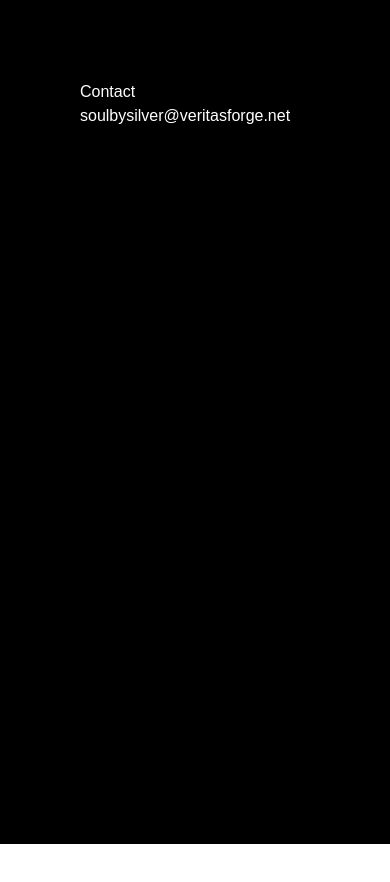
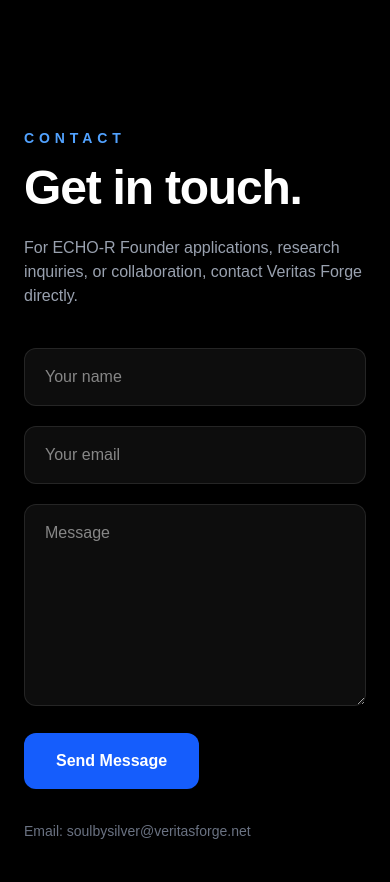
Before and after one commit to soulbysilve-commits/echo-r, a Next.js app: page /Contact in a window 390 px wide. Shown: the top 882 px of the page. Before the commit the page ends 844 px from the top, so only its background shows below. Built offline with nearby package versions, Linux system fonts and the light colour scheme.

Commit message:
Fix mobile header and add contact form

```diff
--- a/app/Contact/page.tsx
+++ b/app/Contact/page.tsx
@@ -1,8 +1,58 @@
 export default function Contact() {
     return (
-        <main className="min-h-screen bg-black text-white p-20">
-            <h1>Contact</h1>
-            <p>soulbysilver@veritasforge.net</p>
+        <main className="min-h-screen bg-black px-6 py-32 text-white">
+            <section className="mx-auto max-w-3xl">
+                <p className="mb-4 text-sm font-bold uppercase tracking-[0.35em] text-blue-400">
+                    CONTACT
+                </p>
+
+                <h1 className="text-5xl font-black tracking-tight md:text-7xl">
+                    Get in touch.
+                </h1>
+
+                <p className="mt-6 text-gray-400">
+                    For ECHO-R Founder applications, research inquiries, or collaboration,
+                    contact Veritas Forge directly.
+                </p>
+
+                <form
+                    action="mailto:soulbysilver@veritasforge.net"
+                    method="post"
+                    encType="text/plain"
+                    className="mt-10 space-y-5"
+                >
+                    <input
+                        name="name"
+                        placeholder="Your name"
+                        className="w-full rounded-xl border border-white/10 bg-white/5 px-5 py-4 text-white outline-none transition-colors focus:border-blue-500"
+                    />
+
+                    <input
+                        name="email"
+                        type="email"
+                        placeholder="Your email"
+                        className="w-full rounded-xl border border-white/10 bg-white/5 px-5 py-4 text-white outline-none transition-colors focus:border-blue-500"
+                    />
+
+                    <textarea
+                        name="message"
+                        placeholder="Message"
+                        rows={7}
+                        className="w-full rounded-xl border border-white/10 bg-white/5 px-5 py-4 text-white outline-none transition-colors focus:border-blue-500"
+                    />
+
+                    <button
+                        type="submit"
+                        className="rounded-xl bg-blue-600 px-8 py-4 font-bold transition-colors hover:bg-blue-500"
+                    >
+                        Send Message
+                    </button>
+                </form>
+
+                <p className="mt-8 text-sm text-gray-500">
+                    Email: soulbysilver@veritasforge.net
+                </p>
+            </section>
         </main>
     );
 }
--- a/app/page.tsx
+++ b/app/page.tsx
@@ -5,27 +5,20 @@
     <main className="min-h-screen bg-black text-white">
       {/* Header */}
       <nav className="fixed top-0 left-0 right-0 z-50 border-b border-white/10 bg-black/80 backdrop-blur">
-        <div className="mx-auto flex max-w-7xl items-center justify-between px-6 py-4">
-
-          <div className="flex items-center gap-3">
-            <Image
-              src="/logo.png"
-              alt="Veritas Forge"
-              width={36}
-              height={36}
-            />
-            <span className="font-bold tracking-widest">
+        <div className="mx-auto flex max-w-7xl items-center justify-between px-4 py-4 md:px-6">
+          <div className="flex items-center gap-2">
+            <Image src="/logo.png" alt="Veritas Forge" width={28} height={28} />
+            <span className="text-sm font-bold tracking-widest md:text-base">
               VERITAS FORGE
             </span>
           </div>
 
-          <div className="flex gap-8 text-sm">
+          <div className="flex items-center gap-4 text-xs md:gap-8 md:text-sm">
             <a href="/">HOME</a>
             <a href="/echo-r">ECHO-R</a>
             <a href="/Contact">Contact</a>
-            <a href="/About">About Us</a>
+            <a href="/About">About</a>
           </div>
-
         </div>
       </nav>
 
```
